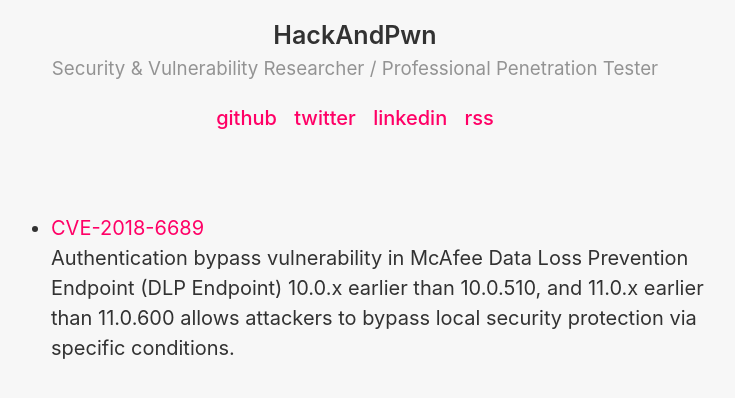
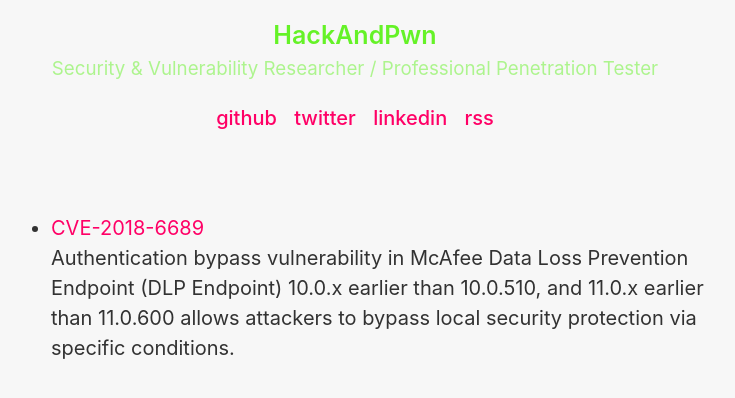
Before and after one commit to HackAndPwn/HackAndPwn.github.io, a Jekyll site: the page built from index.html, in a window 1280 px wide. Shown: the top 398 px of the page, without its empty margins (279-1014 px from the left). Built offline with Jekyll 4.4.1, drawn with Linux system fonts in a browser that asks for light colours; the list of posts is cut into pages by our own code.

Commit message:
update title picture

```diff
--- a/_sass/_masthead.scss
+++ b/_sass/_masthead.scss
@@ -12,7 +12,7 @@
 .masthead-title {
   margin-top: 0;
   margin-bottom: 20px;
-  color: $body-color;
+  color: #65f227;
   position: relative;
   text-align: center;
   padding-right: 12px;
```
